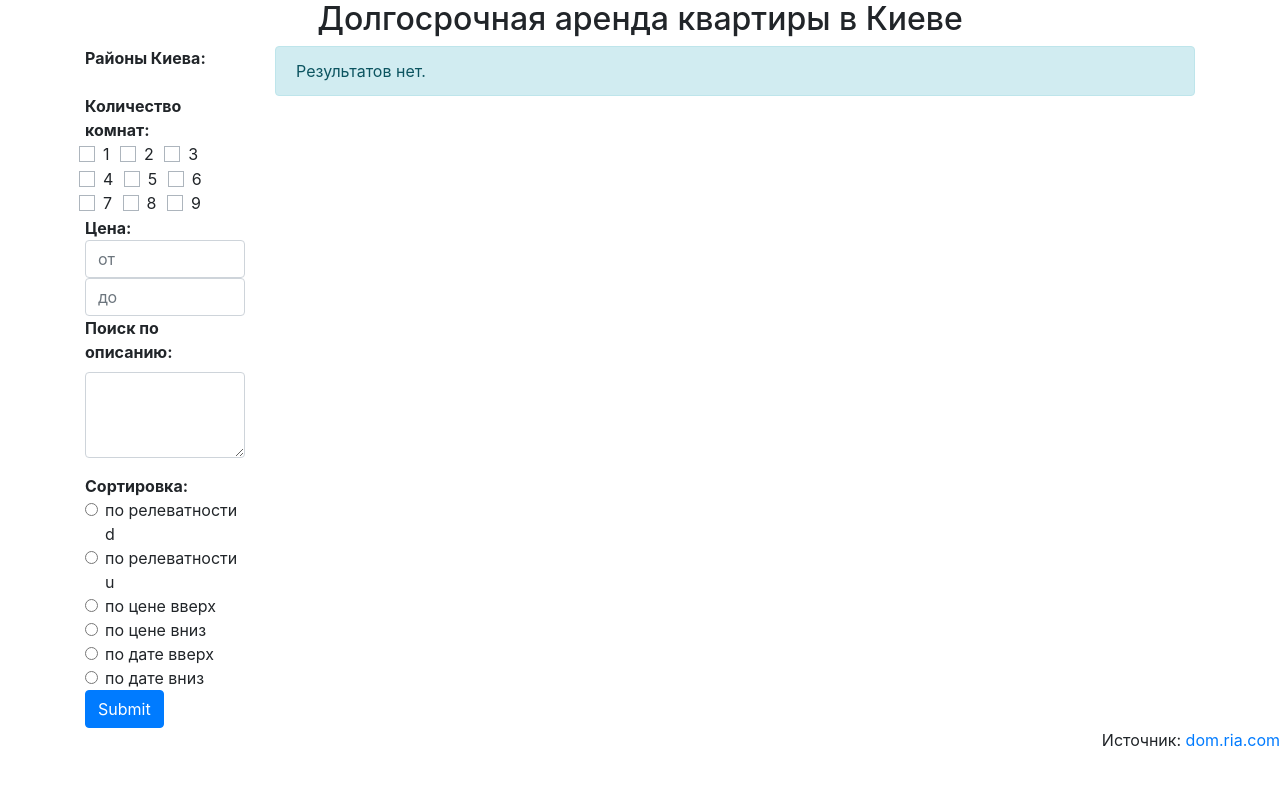
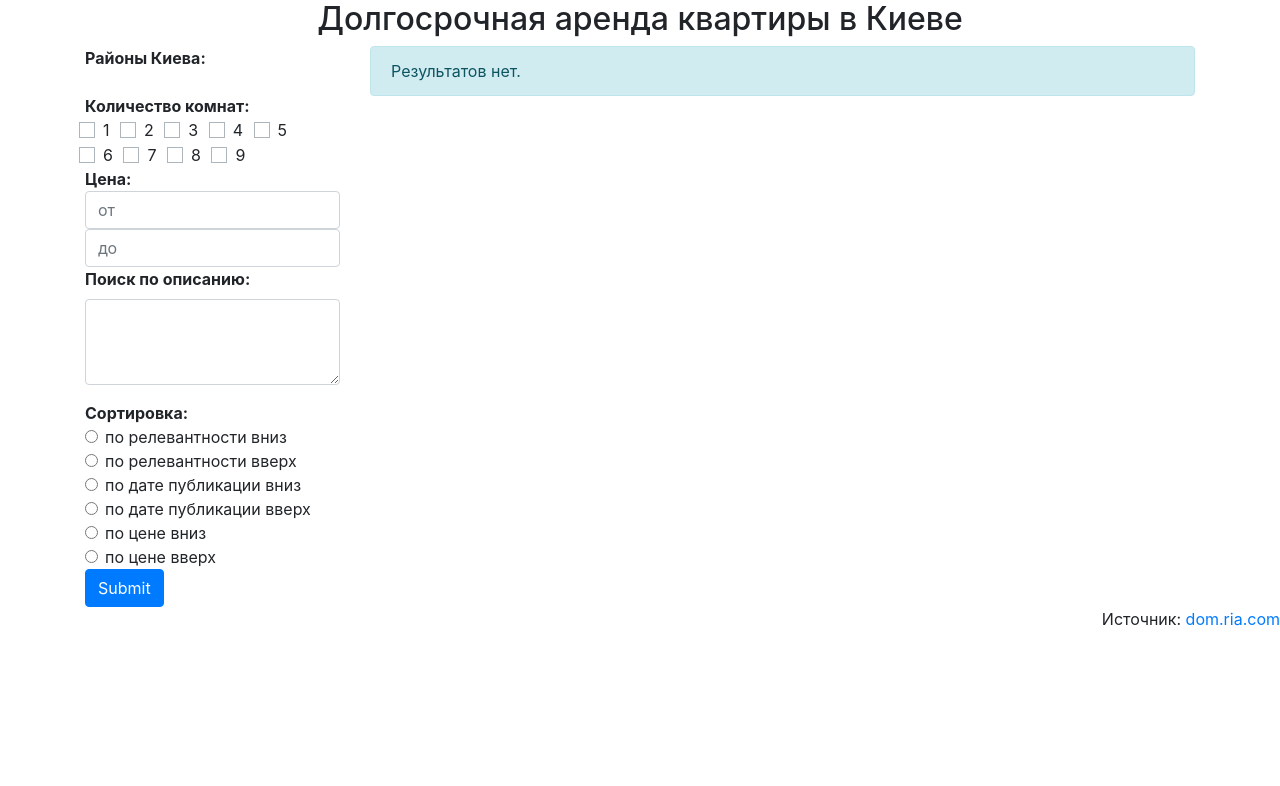
Before and after one commit to IvashchenkoSerhii/realty_parser, a Python web app: template aiohttp/aiohttp_handler/templates/index.html in a window 1280 px wide. Shown: the top 786 px of the page. Run offline with Jinja, Linux system fonts and the light colour scheme; the template is opened without the code that fills it, so the values that code supplies are empty; some libraries are stand-ins or nearby versions.

Commit message:
fix index template

```diff
--- a/aiohttp/aiohttp_handler/templates/index.html
+++ b/aiohttp/aiohttp_handler/templates/index.html
@@ -7,7 +7,7 @@
 </h2>
 <div class="container">
     <div class="row">
-        <div class="col col-lg-2">
+        <div class="col col-lg-3">
             <div>
                 <b>Районы Киева:</b>
                 {% for key, value in app['cfg']['districts'].items() %}
@@ -40,12 +40,12 @@
                 <b>Сортировка:</b>
                 {%
                     set abbreviations = [
-                        ('sc_d', 'по релеватности d'),
-                        ('sc_a', 'по релеватности u'),
+                        ('sc_d', 'по релевантности вниз'),
+                        ('sc_a', 'по релевантности вверх'),
+                        ('pd_d', 'по дате публикации вниз'),
+                        ('pd_a', 'по дате публикации вверх'),
+                        ('pr_d', 'по цене вниз'),
                         ('pr_a', 'по цене вверх'),
-                        ('pr_d', 'по цене вниз'),
-                        ('pd_a', 'по дате вверх'),
-                        ('pd_d', 'по дате вниз'),
                     ]
                 %}
                 {% for abbreviation, label in abbreviations %}
```
